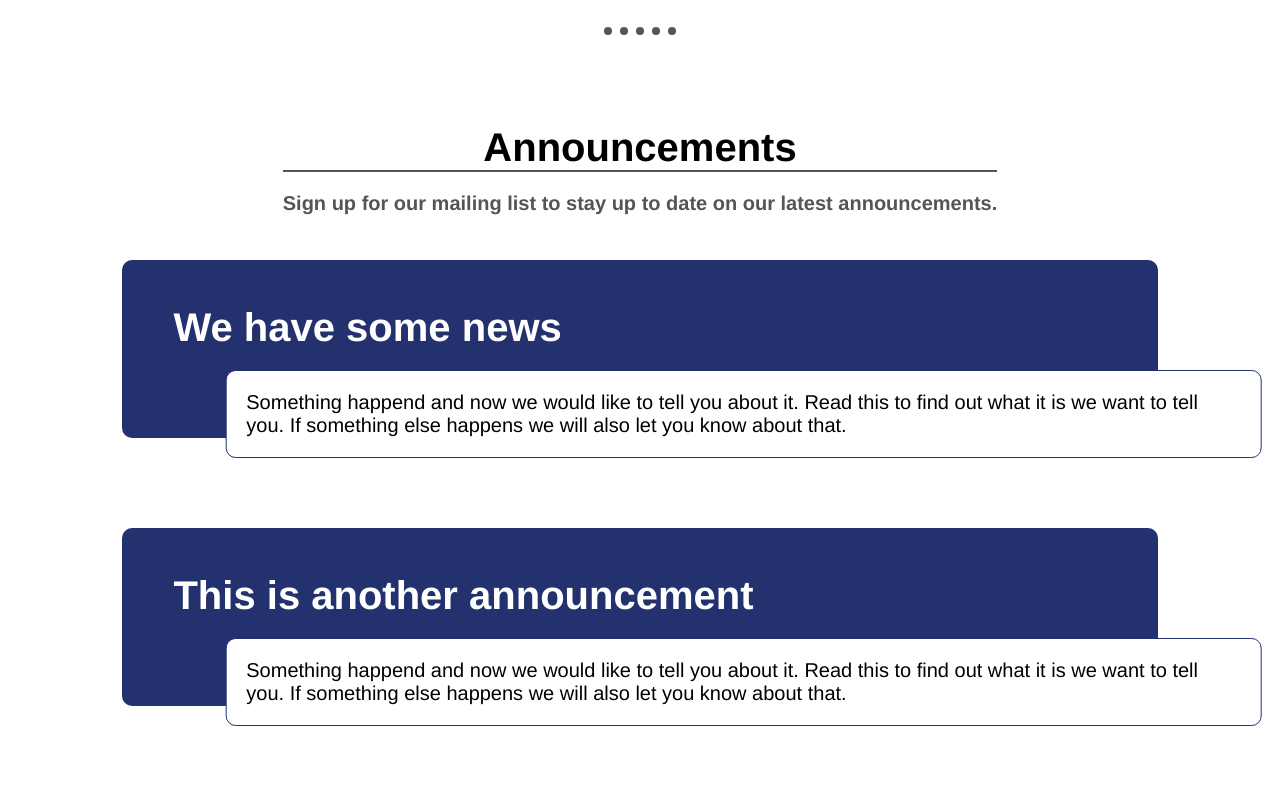
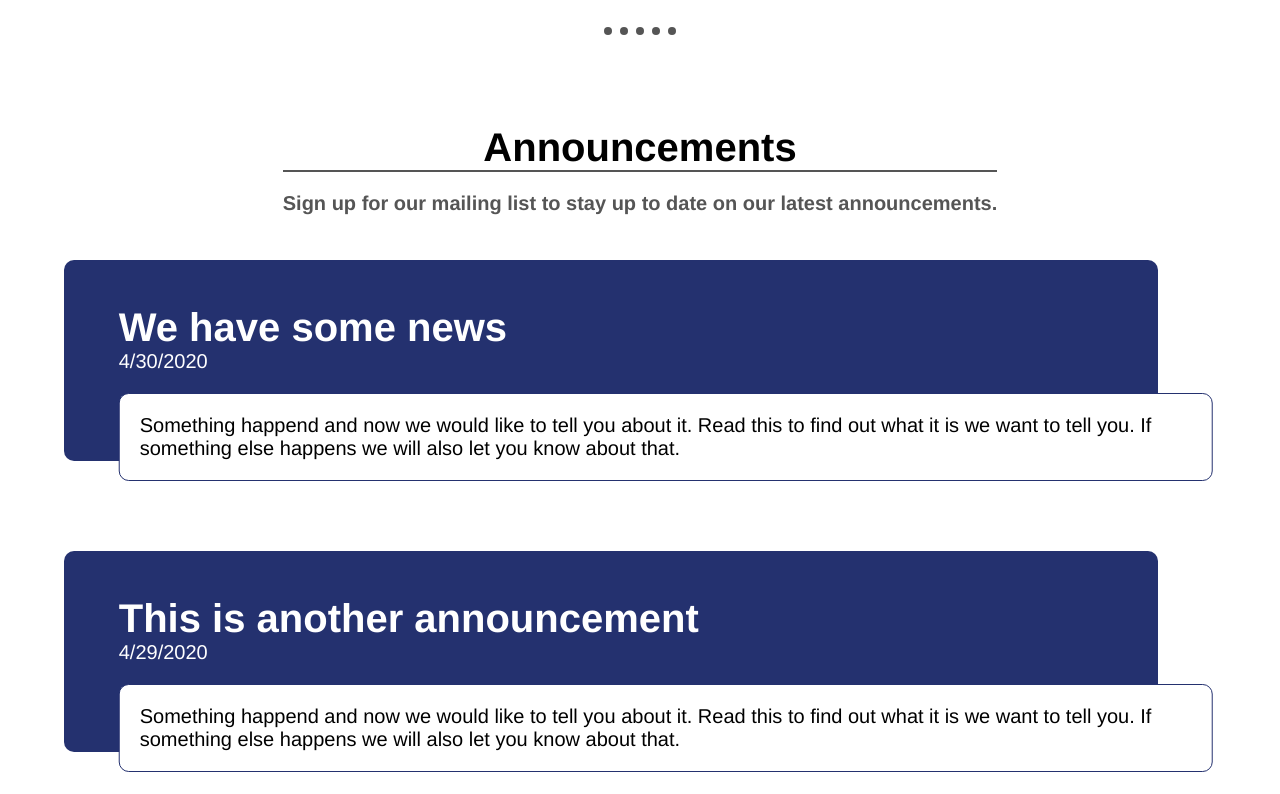
Before and after one commit to elp49/opendoordrexel, a Next.js app: page / in a window 1280 px wide. Shown: the part 720-1514 px from the top of the page. Built offline with nearby package versions, Linux system fonts and the light colour scheme.

Commit message:
Index announcements - added date to posts and adjusted width/transform positions

```diff
--- a/pages/index.js
+++ b/pages/index.js
@@ -14,10 +14,10 @@ const index = {
     title: 'Announcements',
     subTitle: 'Sign up for our mailing list to stay up to date on our latest announcements.',
     posts: [
-      { header: 'We have some news', details: 'Something happend and now we would like to tell you about it. Read this to find out what it is we want to tell you. If something else happens we will also let you know about that.' },
-      { header: 'This is another announcement', details: 'Something happend and now we would like to tell you about it. Read this to find out what it is we want to tell you. If something else happens we will also let you know about that.' },
-      { header: 'We have something to announce', details: 'Something happend and now we would like to tell you about it. Read this to find out what it is we want to tell you. If something else happens we will also let you know about that.' },
-      { header: 'Read this to know what happened', details: 'Something happend and now we would like to tell you about it. Read this to find out what it is we want to tell you. If something else happens we will also let you know about that.' },
+      { header: 'We have some news', date: '4/30/2020', details: 'Something happend and now we would like to tell you about it. Read this to find out what it is we want to tell you. If something else happens we will also let you know about that.' },
+      { header: 'This is another announcement', date: '4/29/2020', details: 'Something happend and now we would like to tell you about it. Read this to find out what it is we want to tell you. If something else happens we will also let you know about that.' },
+      { header: 'We have something to announce', date: '4/28/2020', details: 'Something happend and now we would like to tell you about it. Read this to find out what it is we want to tell you. If something else happens we will also let you know about that.' },
+      { header: 'Read this to know what happened', date: '4/27/2020', details: 'Something happend and now we would like to tell you about it. Read this to find out what it is we want to tell you. If something else happens we will also let you know about that.' },
     ]
   }
 };
@@ -39,7 +39,10 @@ export default function Index() {
               {index.announcements.posts.map((post, i) => {
                 return (
                   <li key={`post-${i}`} className={styles.post}>
-                    <div className={styles.postHeader}><h1>{post.header}</h1></div>
+                    <div className={styles.postHeader}>
+                      <h1>{post.header}</h1>
+                      <p>{post.date}</p>
+                    </div>
                     <div className={styles.postDetails}>
                       <p>{post.details}</p>
                     </div>
--- a/pages/index.module.css
+++ b/pages/index.module.css
@@ -12,12 +12,12 @@
 }
 
 .announcements {
-  width: 90%;
+  width: 100%;
   margin: 0 auto;
 }
 
 .announcementsTitle {
-  margin: 0 auto;
+  margin: 0 5%;
   text-align: center;
 }
 
@@ -29,11 +29,15 @@
   border-top: #555 solid 2px;
 }
 
+.announcements>ul {
+  margin: 0 5%;
+}
+
 .post {
   position: relative;
-  width: 90%;
+  width: 95%;
   max-width: 1200px;
-  margin: 0 auto 90px;
+  margin: 0 5% 90px 0;
   padding-top: 45px;
   background-color: #24316F;
   color: #fff;
@@ -47,7 +51,7 @@
 }
 
 .postDetails {
-  transform: translate(10%, 20px);
+  transform: translate(5%, 20px);
   width: 100%;
   margin-left: auto;
   padding: 20px;
```
